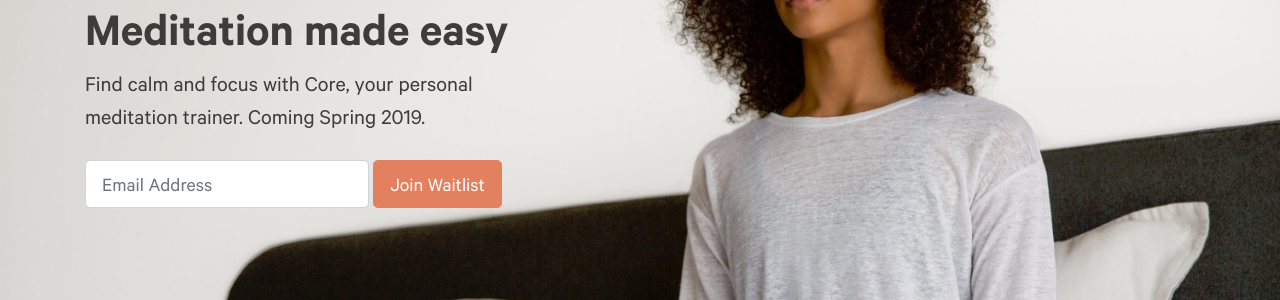
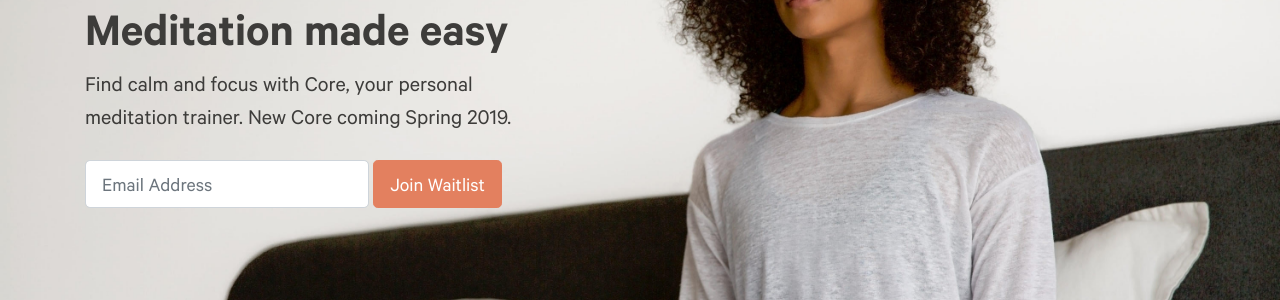
Before and after one commit to bencore/corewellness, a Jekyll site: the page built from index.html, in a window 1280 px wide and 900 px high. Shown: the part 175-475 px from the top of the window. Built offline with Jekyll 4.4.1, drawn with Linux system fonts in a browser that asks for light colours; nearby versions of some CDN libraries; comment, search, counter and statistics services are not loaded.

Commit message:
Copy changes for credibility
Copy changes on howitworks and index for credibility.

```diff
--- a/howitworks.html
+++ b/howitworks.html
@@ -116,7 +116,8 @@ layout: default
         <img src="img/katie_meditation.jpg">
         <div id="hiw_waitlist_text" class="text-primary">
           <h1>An easier meditation experience is coming Spring 2019.</h1>
-          <br> <!-- <h4>Join the waitlist and be one of the first to own a Core</h4> -->
+          <span style="font-size: 1.4rem;">Be one of the first to experience the new Core.</span>
+          <br><br>
         </div>
         <div id="mc_embed_signup" style="display:flex;">
           <form action="https://corewellness.us11.list-manage.com/subscribe/post?u=656d9dfc58106297fe2f10a37&amp;id=4c73e6b015" method="post" id="mc-embedded-subscribe-form" name="mc-embedded-subscribe-form" class="validate form-inline" target="_blank" novalidate="novalidate" style="padding: 10px 0 10px 0; margin: auto;">
--- a/index.html
+++ b/index.html
@@ -6,7 +6,7 @@ layout: default
   <div class="container">
     <div class="hero-text text-dark">
       <h1>Meditation made easy</h1>
-      <p class="subheader">Find calm and focus with Core, your personal meditation trainer. <span>Coming Spring 2019.</span></p>
+      <p class="subheader">Find calm and focus with Core, your personal meditation trainer. <span>New Core coming Spring 2019.</span></p>
       <p>
         <div id="mc_embed_signup">
           <form action="https://corewellness.us11.list-manage.com/subscribe/post?u=656d9dfc58106297fe2f10a37&amp;id=4c73e6b015" method="post" id="mc-embedded-subscribe-form" name="mc-embedded-subscribe-form" class="validate form-inline" target="_blank" novalidate="novalidate" style="padding: 10px 0 10px 0;">
```
